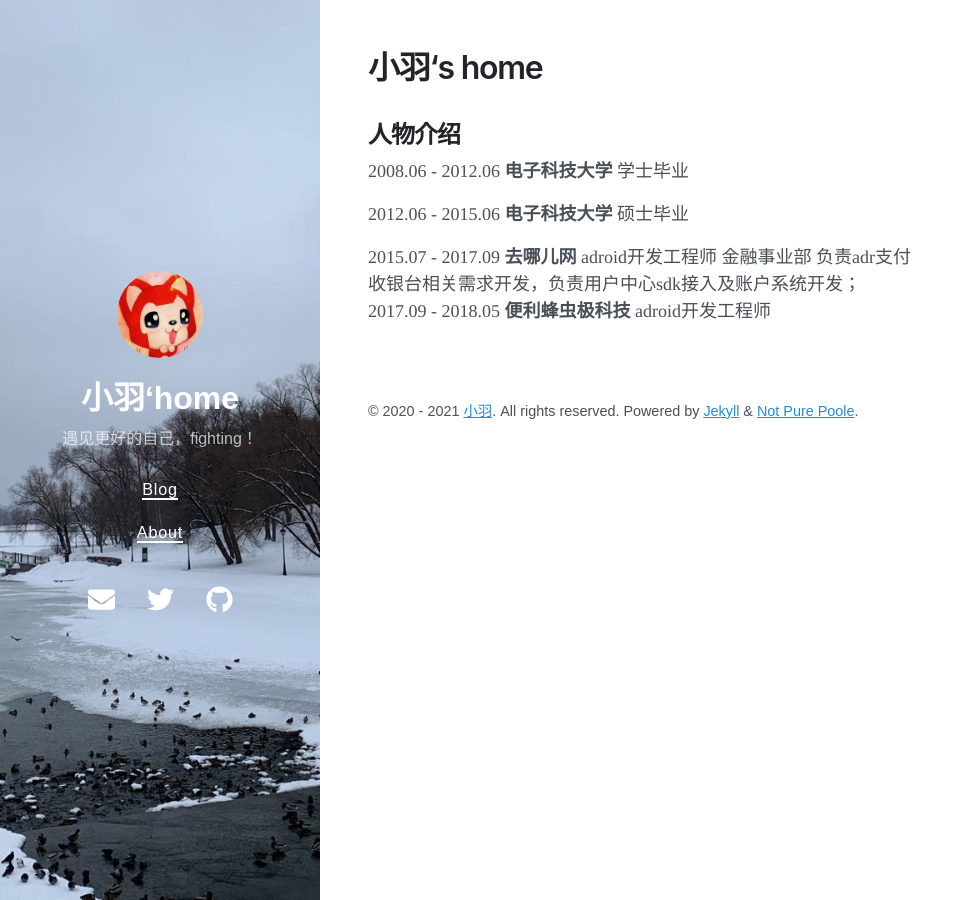
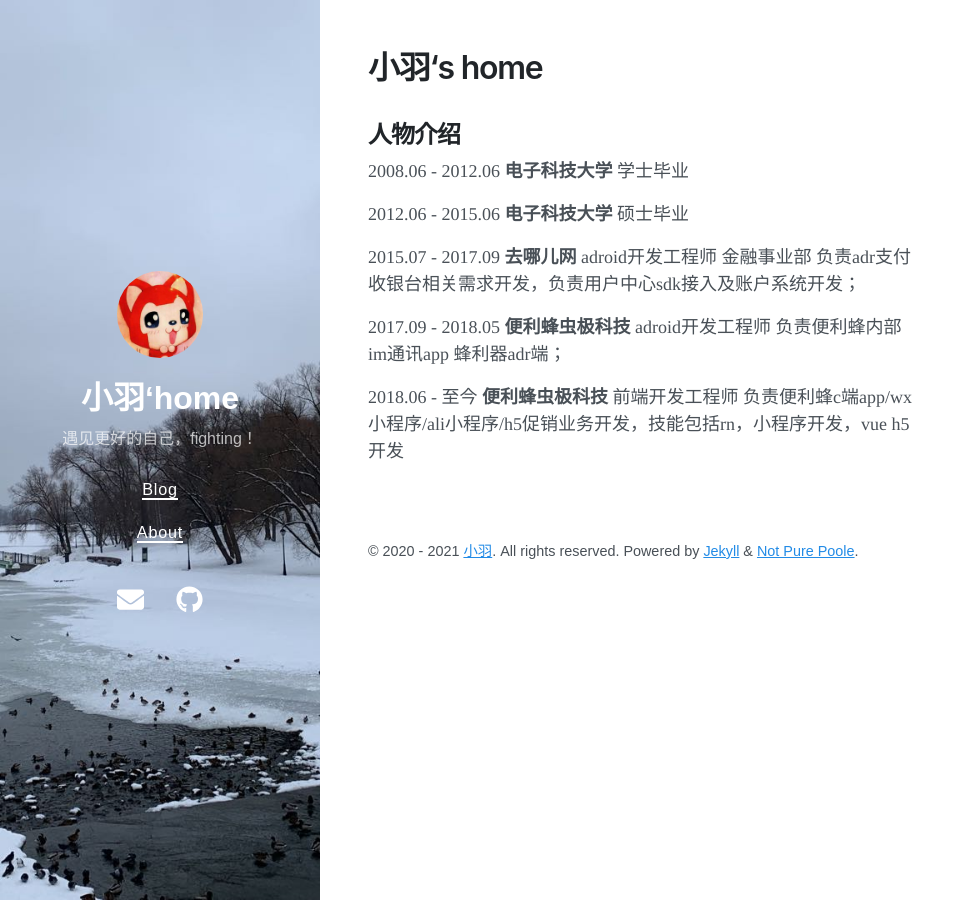
Before and after one commit to lastsummerlh/lastsummerlh.github.io, a Jekyll site: the page built from about.md, in a window 1280 px wide. Shown: the whole page, without its empty margins (0-975 px from the left). Built offline with Jekyll 4.4.1, drawn with Linux system fonts in a browser that asks for light colours; nearby versions of some CDN libraries.

Commit message:
优化
优化

```diff
--- a/_config.yml
+++ b/_config.yml
@@ -32,14 +32,13 @@ exclude:
 
 # Optimize Jekyl SEO Tag
 twitter:
-  username: vszhub
+  username: 小羽
   card: summary
 logo: logo.png
 social:
-  name: Songzi Vong
+  name: 小羽
   links:
-    - https://twitter.com/vszhub
-    - https://github.com/vszhub
+    - https://github.com/lastsummerlh
 google_site_verification: xxxxx
 lang: en
 
--- a/about.md
+++ b/about.md
@@ -11,4 +11,7 @@ permalink: /about/
 
 
 2015.07 - 2017.09 **去哪儿网**  adroid开发工程师 金融事业部 负责adr支付收银台相关需求开发，负责用户中心sdk接入及账户系统开发；
-2017.09 - 2018.05 **便利蜂虫极科技**  adroid开发工程师
+
+2017.09 - 2018.05 **便利蜂虫极科技**  adroid开发工程师 负责便利蜂内部im通讯app 蜂利器adr端；
+
+2018.06 - 至今 **便利蜂虫极科技** 前端开发工程师  负责便利蜂c端app/wx小程序/ali小程序/h5促销业务开发，技能包括rn，小程序开发，vue h5开发
```
Also changed, not shown: _data/social.yml (+5 -5 lines), README.md.
